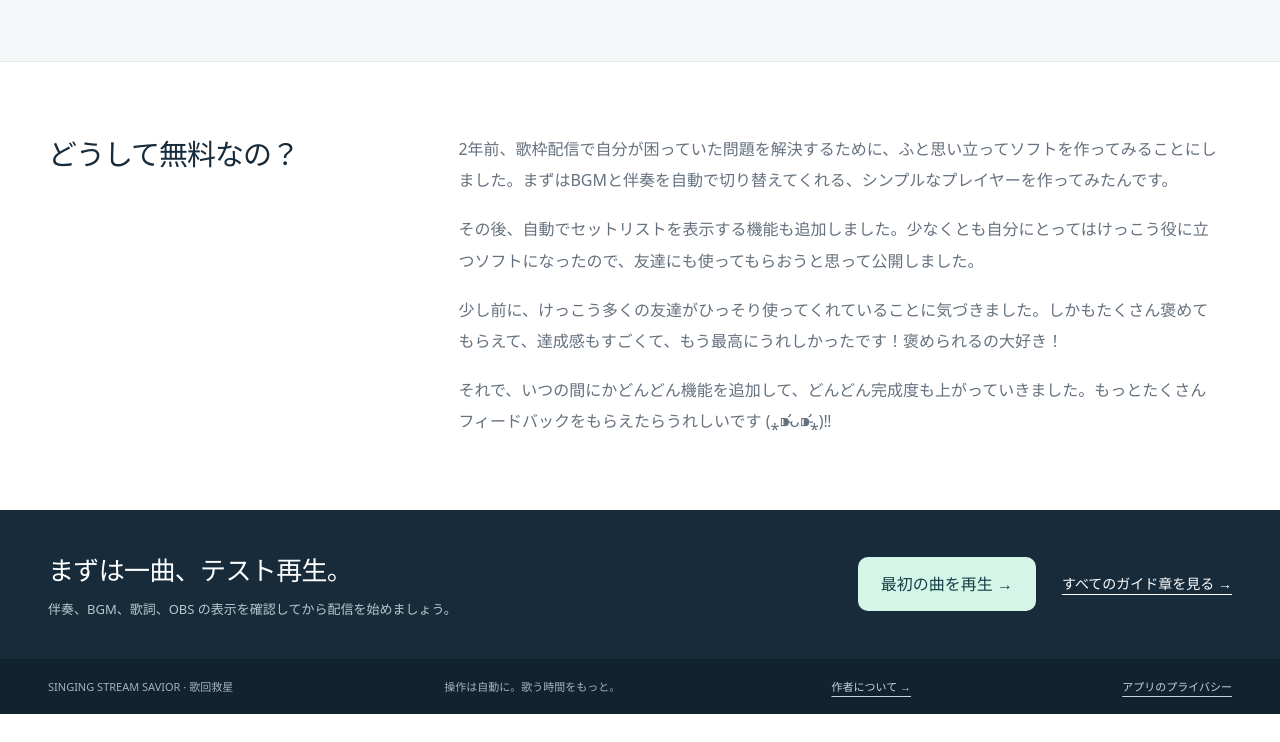
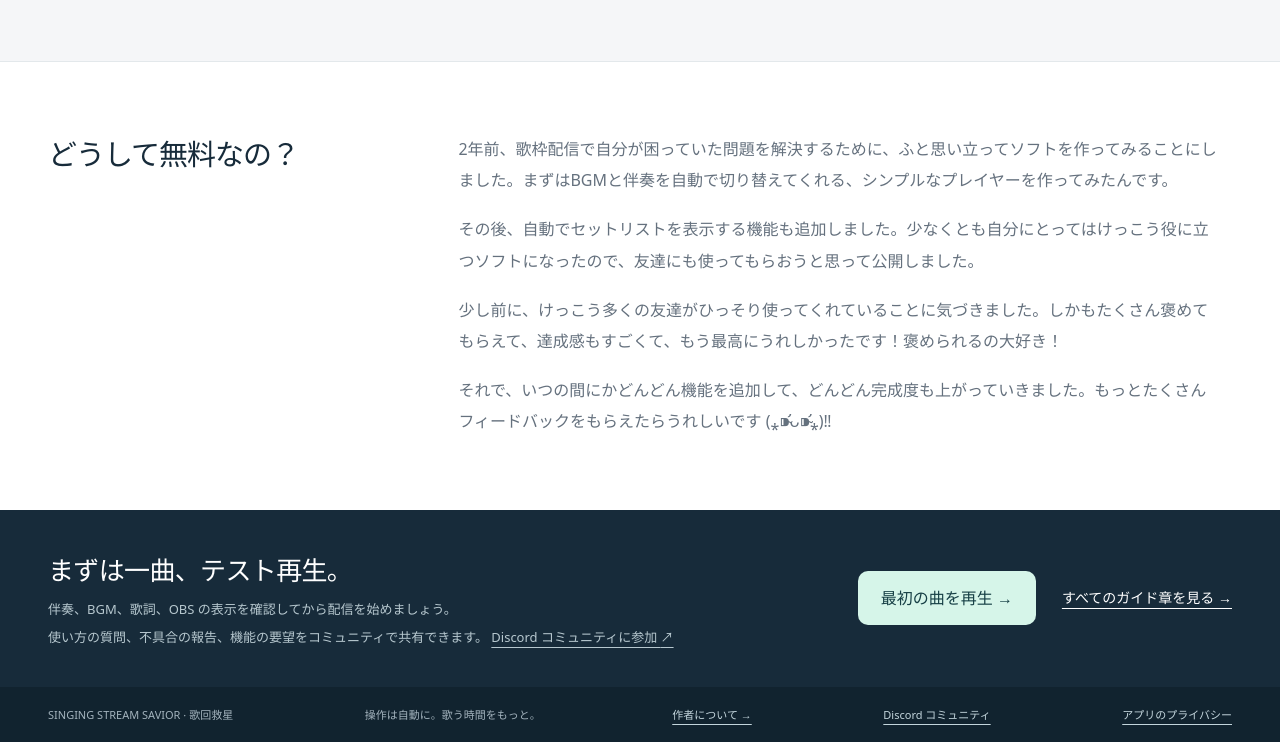
Before and after one commit to NoonIsAwesome/Singing-Stream-Savior-Manual, a Jekyll site: the page built from ja/README.md, in a window 1280 px wide and 900 px high, scrolled down 3514 px, cut to the strip 158-900 px from the top of the window. Built offline with Jekyll 4.4.1, drawn with Linux system fonts in a browser that asks for light colours; before the commit the page ends 4386 px from its top, so only the background shows below that.

Commit message:
Add Discord community invitation across the multilingual website

```diff
--- /dev/null
+++ b/_data/community.json
@@ -0,0 +1,33 @@
+{
+  "discord_url": "https://discord.gg/3ST7NyCSrT",
+  "zh-TW": {
+    "nav": "Discord",
+    "label": "Discord 社群",
+    "intro": "使用問題、問題回報或功能許願，歡迎到社群交流。",
+    "join": "加入 Discord 社群"
+  },
+  "zh-CN": {
+    "nav": "Discord",
+    "label": "Discord 社区",
+    "intro": "使用问题、问题反馈或功能愿望，欢迎到社区交流。",
+    "join": "加入 Discord 社区"
+  },
+  "en": {
+    "nav": "Discord",
+    "label": "Discord community",
+    "intro": "Ask questions, report issues, and share ideas with the community.",
+    "join": "Join the Discord community"
+  },
+  "ja": {
+    "nav": "Discord",
+    "label": "Discord コミュニティ",
+    "intro": "使い方の質問、不具合の報告、機能の要望をコミュニティで共有できます。",
+    "join": "Discord コミュニティに参加"
+  },
+  "ko": {
+    "nav": "Discord",
+    "label": "Discord 커뮤니티",
+    "intro": "사용 질문, 문제 제보, 기능 아이디어를 커뮤니티에서 나눠 보세요.",
+    "join": "Discord 커뮤니티 참여"
+  }
+}
--- a/_includes/home-page.html
+++ b/_includes/home-page.html
@@ -54,7 +54,7 @@
       <article class="card"><div class="card-copy"><h3 class="card-title"><svg aria-hidden="true"><use href="#sliders"></use></svg>{{ h["人聲 Profile 與效果器"] | escape }}</h3><p>{{ h["用內建效果器與 VST3 組成效果鏈，為聊天與每首歌設定適合的人聲。"] | escape }}</p></div><a class="screenshot" href="{{ home_image_root | append: 'profile-horizontal-rack.png' | relative_url }}" data-preview=""><img src="{{ home_image_root | append: 'profile-horizontal-rack.png' | relative_url }}" alt="{{ h['alt_profile_horizontal_rack_png'] | escape }}" width="1510" height="940" loading="lazy"></a><p class="caption"><span>{{ h["人聲 Profile · 點擊放大"] | escape }}</span><a href="{{ home_links['profiles'] | relative_url }}">{{ site.data.onboarding[home_lang].actions[4] | escape }} →</a></p></article>
     </div><div class="obs-output"><div><p class="eyebrow">{{ h["觀眾看到的畫面"] | escape }}</p><h2 class="section-title">{{ h["歌單和歌詞，跟著演唱更新。"] | escape }}</h2><p>{{ h["選擇喜歡的歌單主題，把歌單與歌詞加入 OBS。它們是各自獨立的來源，可以搭配自己的直播背景，自由移動與縮放。"] | escape }}</p><a class="text-link" href="{{ home_links['obs-and-themes'] | relative_url }}">{{ site.data.onboarding[home_lang].actions[5] | escape }} →</a><div class="timestamp-feature" id="livestream-timestamps"><h3><svg aria-hidden="true" viewBox="0 0 24 24"><circle cx="12" cy="12" r="9"/><path d="M12 7v5l3 2"/></svg>{{ h.timestamp_title | escape }}</h3><p>{{ h.timestamp_text | escape }}</p><a class="text-link" href="{{ home_links['obs-websocket'] | relative_url }}">{{ h.timestamp_link | escape }}</a></div></div><a class="screenshot" href="{{ '/assets/images/demo-obs-result.png' | relative_url }}" data-preview=""><img src="{{ '/assets/images/demo-obs-result.png' | relative_url }}" alt="{{ h['alt_demo_obs_result_png'] | escape }}" width="977" height="749" loading="lazy"></a></div></div></section>
     <section class="why-free" id="why-free" aria-labelledby="why-free-title"><div class="wrap"><h2 class="section-title" id="why-free-title">{{ h.why_free_title | escape }}</h2><div class="why-free-story">{% for paragraph in h.why_free_paragraphs %}<p>{{ paragraph | escape }}</p>{% endfor %}</div></div></section>
-    <section class="closing"><div class="wrap"><div><h2>{{ h["從第一首測試歌曲開始。"] | escape }}</h2><p>{{ h["先確認伴奏、BGM、歌詞與 OBS 畫面，準備好再開播。"] | escape }}</p></div><div class="closing-actions"><a class="button" href="{{ home_links['getting-started'] | relative_url }}">{{ site.data.onboarding[home_lang].actions[6] | escape }} →</a><a class="text-link" href="{{ home_links['guide'] | relative_url }}">{{ h["閱讀完整使用說明 →"] | escape }}</a></div></div></section>
+    <section class="closing"><div class="wrap"><div><h2>{{ h["從第一首測試歌曲開始。"] | escape }}</h2><p>{{ h["先確認伴奏、BGM、歌詞與 OBS 畫面，準備好再開播。"] | escape }}</p><p>{{ site.data.community[home_lang].intro | escape }} <a href="{{ site.data.community.discord_url | escape }}" rel="noopener noreferrer">{{ site.data.community[home_lang].join | escape }} <span aria-hidden="true">↗</span></a></p></div><div class="closing-actions"><a class="button" href="{{ home_links['getting-started'] | relative_url }}">{{ site.data.onboarding[home_lang].actions[6] | escape }} →</a><a class="text-link" href="{{ home_links['guide'] | relative_url }}">{{ h["閱讀完整使用說明 →"] | escape }}</a></div></div></section>
   </main>
 <dialog class="lightbox" aria-label="{{ home_design.zoom | escape }}"><div class="lightbox-bar"><p id="image-description"></p><button type="button" data-close>{{ home_design.close }}</button></div><img alt=""></dialog>
 <script type="application/json" id="homepage-states">{{ site.data.homepage_states[home_lang] | jsonify }}</script>
--- a/_includes/site-header.html
+++ b/_includes/site-header.html
@@ -6,6 +6,7 @@
       <a href="{{ guide_target | relative_url }}"{% unless is_home or section == 'about' or section == 'support' or section == 'privacy' or section == 'other-tools' %} aria-current="page"{% endunless %}>{{ design.guide }}</a>
       <a href="{{ other_tools_target | relative_url }}"{% if section == 'other-tools' %} aria-current="page"{% endif %}>{{ site.data.other_tools.ui[current_lang].title | escape }}</a>
       <a href="{{ about_target | relative_url }}"{% if section == 'about' %} aria-current="page"{% endif %}>{{ design.author }}</a>
+      <a href="{{ site.data.community.discord_url | escape }}" rel="noopener noreferrer">{{ site.data.community[current_lang].nav | escape }}</a>
     </nav>
     <div class="nav-actions">
       <div class="language-picker">
--- a/_layouts/default.html
+++ b/_layouts/default.html
@@ -112,7 +112,7 @@
       </div>
       <button class="nav-backdrop" type="button" aria-label="{{ t.collapse_nav | escape }}" tabindex="-1" hidden></button>
     {% endif %}
-    <footer class="page-footer"><div class="wrap"><span>SINGING STREAM SAVIOR · 歌回救星</span><span>{{ design.footer }}</span><a href="{% if is_home %}{{ about_target | relative_url }}{% else %}{{ language_home | relative_url }}{% endif %}">{% if is_home %}{{ design.author }}{% else %}{{ design.home }}{% endif %} →</a>{% include privacy-footer.html %}</div></footer>
+    <footer class="page-footer"><div class="wrap"><span>SINGING STREAM SAVIOR · 歌回救星</span><span>{{ design.footer }}</span><a href="{% if is_home %}{{ about_target | relative_url }}{% else %}{{ language_home | relative_url }}{% endif %}">{% if is_home %}{{ design.author }}{% else %}{{ design.home }}{% endif %} →</a><a href="{{ site.data.community.discord_url | escape }}" rel="noopener noreferrer">{{ site.data.community[current_lang].label | escape }}</a>{% include privacy-footer.html %}</div></footer>
     <script src="{{ '/assets/js/site-analytics.js' | relative_url }}?v={{ site.github.build_revision | default: 'analytics-20260921' }}" defer></script>
     {% if section == 'resources' %}<script src="{{ '/assets/js/download-mirror.js' | relative_url }}?v={{ site.github.build_revision }}" defer></script>{% endif %}
     <script src="{{ '/assets/js/download-clicks.js' | relative_url }}?v={{ site.github.build_revision | default: 'download-clicks-20260921' }}" defer></script>
```
